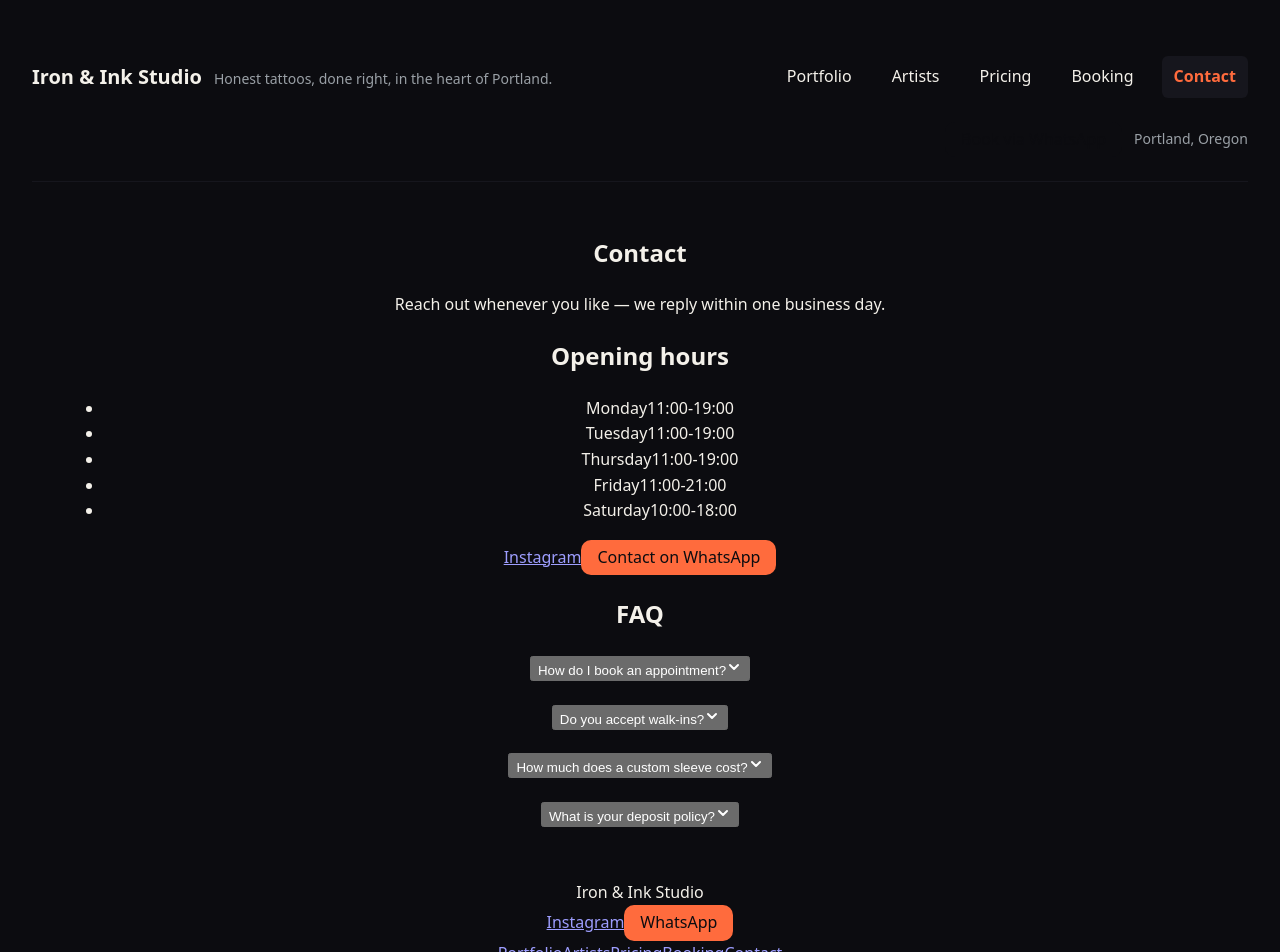
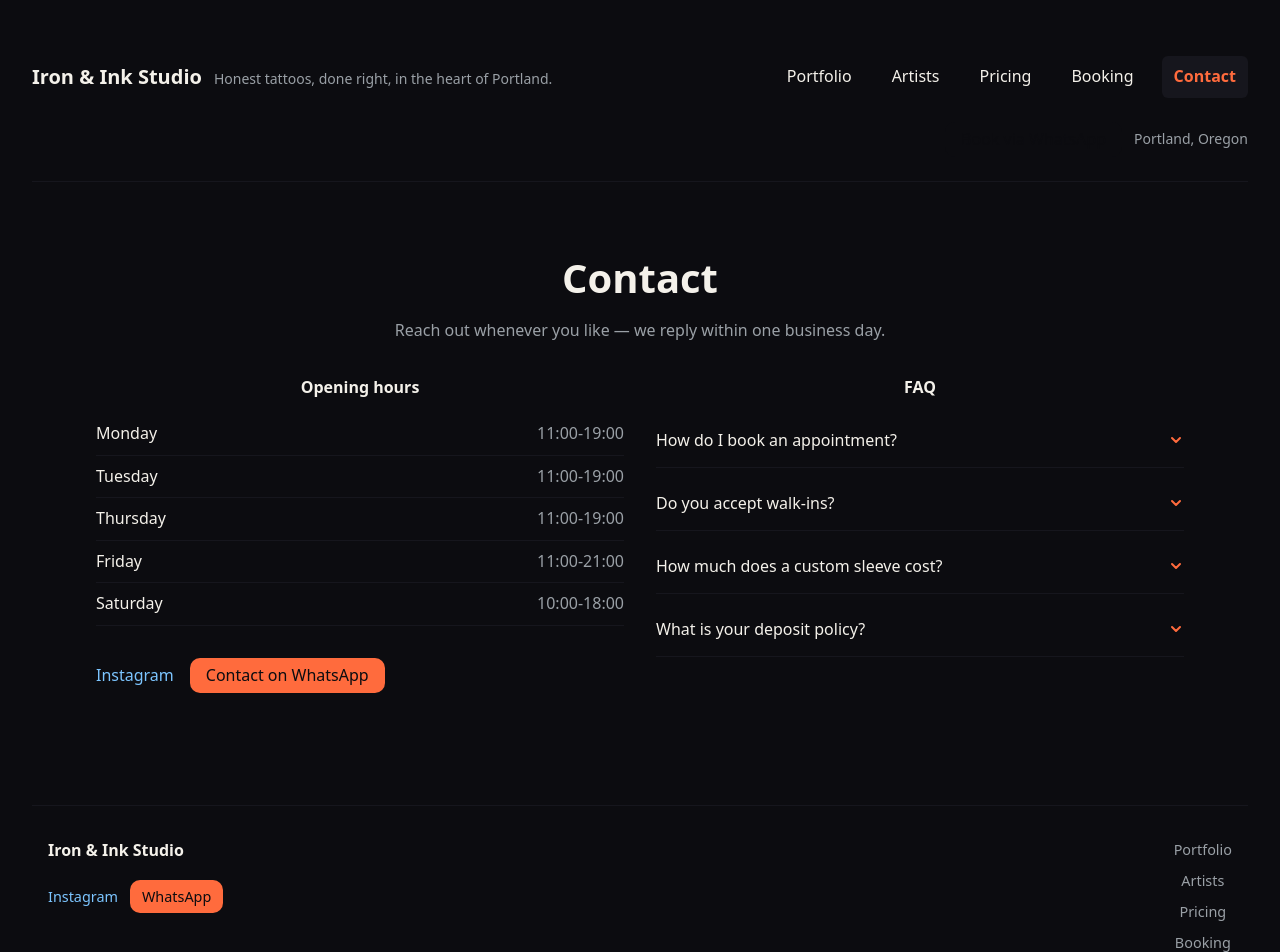
Before and after one commit to pradyumna-001/website-templates, a React (Vite) app: page /contact in a window 1280 px wide. Shown: the top 952 px of the page. Built offline with nearby package versions, Linux system fonts and the light colour scheme.

Commit message:
style(contact,faq,footer): legible dark-first layouts

```diff
--- a/src/styles/global.css
+++ b/src/styles/global.css
@@ -1158,3 +1158,260 @@ body {
   color: var(--color-muted);
   font-size: 0.8rem;
 }
+/* ------------------------------------------------------------------ *\
+  Contact
+\* ------------------------------------------------------------------ */
+
+/* Contact details are laid out up front and always visible (Krug: contact as a
+   reservoir of goodwill). A two-column block keeps the details on the left and
+   the FAQ accordion beside them on wider screens; it stacks on narrow ones. */
+.contact {
+  padding: var(--space-8) var(--space-4);
+  max-width: 68rem;
+  margin: 0 auto;
+}
+
+.contact__heading {
+  font-size: clamp(1.75rem, 4vw, 2.5rem);
+  font-weight: var(--font-weight-bold);
+  margin: 0 0 var(--space-2);
+}
+
+.contact__lede {
+  color: var(--color-muted);
+  margin: 0 0 var(--space-8);
+}
+
+.contact__grid {
+  display: grid;
+  grid-template-columns: repeat(auto-fit, minmax(18rem, 1fr));
+  gap: var(--space-8);
+  align-items: start;
+}
+
+.contact__details {
+  display: flex;
+  flex-direction: column;
+  gap: var(--space-8);
+}
+
+.contact__address {
+  display: flex;
+  flex-direction: column;
+  gap: var(--space-1);
+  margin: 0;
+}
+
+.contact__address strong {
+  color: var(--color-fg);
+}
+
+.contact__subheading {
+  margin: 0 0 var(--space-3);
+  font-size: 1rem;
+  font-weight: var(--font-weight-bold);
+}
+
+.contact__hours-list {
+  list-style: none;
+  margin: 0;
+  padding: 0;
+  display: flex;
+  flex-direction: column;
+}
+
+.contact__hours-row {
+  display: flex;
+  justify-content: space-between;
+  gap: var(--space-6);
+  padding: var(--space-2) 0;
+  border-bottom: 1px solid var(--color-surface);
+}
+
+.contact__day {
+  color: var(--color-fg);
+  font-weight: var(--font-weight-medium);
+}
+
+.contact__time {
+  color: var(--color-muted);
+  font-variant-numeric: tabular-nums;
+  white-space: nowrap;
+}
+
+.contact__actions {
+  display: flex;
+  align-items: center;
+  gap: var(--space-4);
+  flex-wrap: wrap;
+}
+
+.contact__link {
+  color: var(--color-link);
+  text-decoration: none;
+  font-weight: var(--font-weight-medium);
+}
+
+.contact__link:hover,
+.contact__link:focus-visible {
+  color: var(--color-accent);
+  text-decoration: underline;
+}
+
+/* ------------------------------------------------------------------ *\
+  FAQ accordion
+\* ------------------------------------------------------------------ */
+
+/* Questions answered as a conversation (Norman: useful, direct answers beat a
+   wall). Rows sit in a bordered list; the question button fills its row and a
+   chevron rotates open/closed so the collapsed state is self-explanatory. */
+.faq {
+  display: flex;
+  flex-direction: column;
+  gap: var(--space-2);
+}
+
+.faq__heading {
+  margin: 0 0 var(--space-1);
+  font-size: 1rem;
+  font-weight: var(--font-weight-bold);
+}
+
+.faq__row {
+  border-bottom: 1px solid var(--color-surface);
+}
+
+.faq__question {
+  margin: 0;
+}
+
+.faq__toggle {
+  display: flex;
+  align-items: center;
+  justify-content: space-between;
+  gap: var(--space-4);
+  width: 100%;
+  padding: var(--space-4) 0;
+  background: none;
+  border: none;
+  color: var(--color-fg);
+  font-family: inherit;
+  font-size: 1rem;
+  font-weight: var(--font-weight-medium);
+  text-align: left;
+  cursor: pointer;
+}
+
+.faq__toggle:hover,
+.faq__toggle:focus-visible {
+  color: var(--color-accent);
+}
+
+.faq__toggle:focus-visible {
+  outline: 2px solid var(--color-accent);
+  outline-offset: 2px;
+  border-radius: var(--radius-sm);
+}
+
+.faq__chevron {
+  flex-shrink: 0;
+  color: var(--color-accent);
+  transition: transform 0.15s ease;
+}
+
+/* Point the chevron up when the row is open. */
+.faq__toggle[aria-expanded='true'] .faq__chevron {
+  transform: rotate(180deg);
+}
+
+.faq__answer {
+  color: var(--color-muted);
+  padding: 0 0 var(--space-4);
+  line-height: 1.6;
+}
+
+/* ------------------------------------------------------------------ *\
+  Footer
+\* ------------------------------------------------------------------ */
+
+/* Persistent residual nav (Krug) plus always-visible contact: the footer
+   appears beneath every page so contact and the utility links are never a
+   dead end. Muted but legible, with the residual links sharing the primary nav
+   routes so a visitor at the bottom of any page can keep moving. */
+.footer {
+  display: flex;
+  flex-wrap: wrap;
+  gap: var(--space-8);
+  align-items: flex-start;
+  justify-content: space-between;
+  margin-top: var(--space-12);
+  padding: var(--space-8) var(--space-4) var(--space-12);
+  border-top: 1px solid var(--color-surface);
+}
+
+.footer__col {
+  display: flex;
+  flex-direction: column;
+  align-items: flex-start;
+  gap: var(--space-2);
+}
+
+.footer__name {
+  font-weight: var(--font-weight-bold);
+  color: var(--color-fg);
+}
+
+.footer__address {
+  color: var(--color-muted);
+  font-size: 0.9rem;
+}
+
+.footer__social {
+  display: flex;
+  align-items: center;
+  gap: var(--space-3);
+  flex-wrap: wrap;
+  margin-top: var(--space-2);
+}
+
+.footer__link {
+  color: var(--color-link);
+  text-decoration: none;
+  font-weight: var(--font-weight-medium);
+  font-size: 0.9rem;
+}
+
+.footer__link:hover,
+.footer__link:focus-visible {
+  color: var(--color-accent);
+  text-decoration: underline;
+}
+
+.footer__whatsapp {
+  font-size: 0.9rem;
+  padding: var(--space-2) var(--space-3);
+}
+
+.footer__nav {
+  display: flex;
+  flex-direction: column;
+  gap: var(--space-2);
+}
+
+.footer__nav-link {
+  color: var(--color-muted);
+  text-decoration: none;
+  font-size: 0.9rem;
+}
+
+.footer__nav-link:hover,
+.footer__nav-link:focus-visible {
+  color: var(--color-accent);
+}
+
+.footer__copyright {
+  width: 100%;
+  margin: 0;
+  color: var(--color-muted);
+  font-size: 0.8125rem;
+}
```
